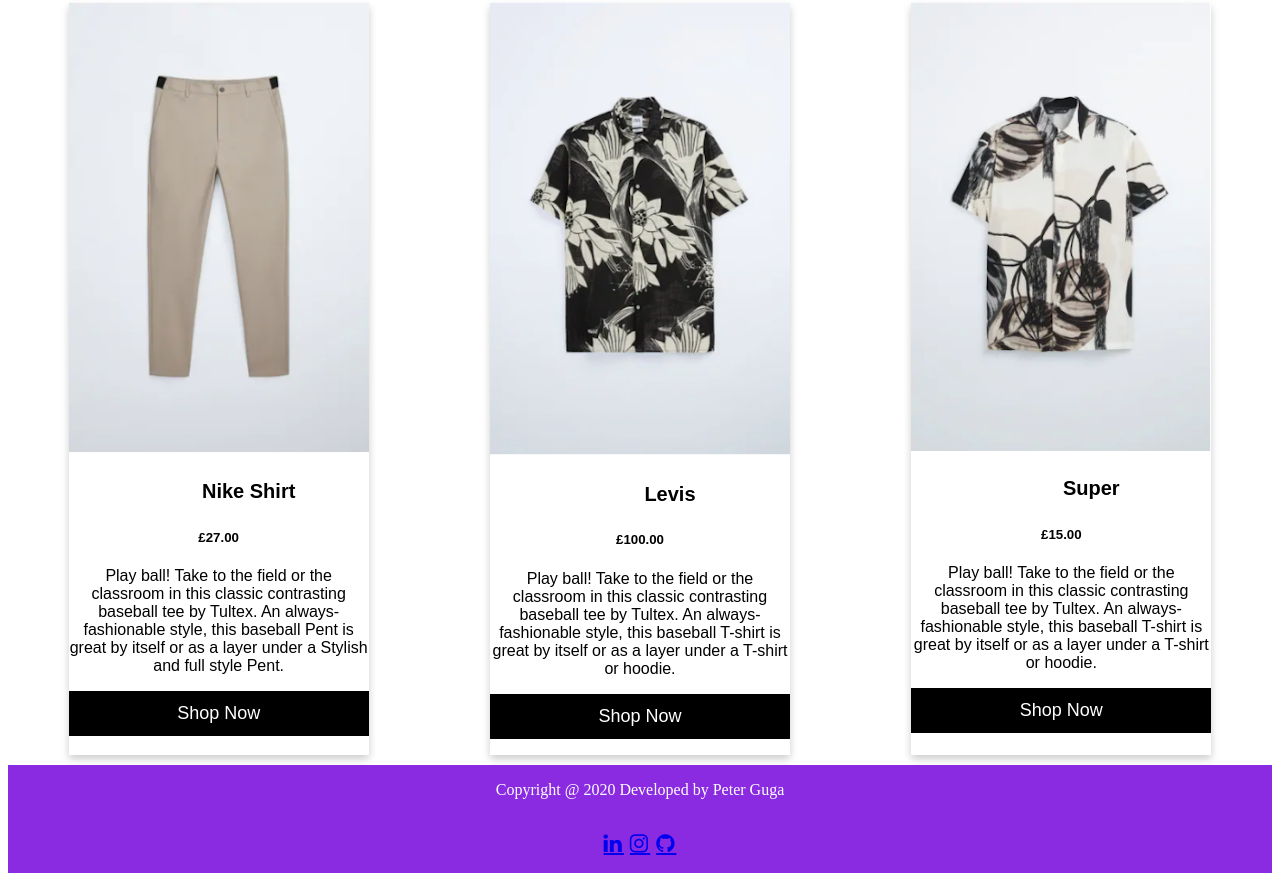
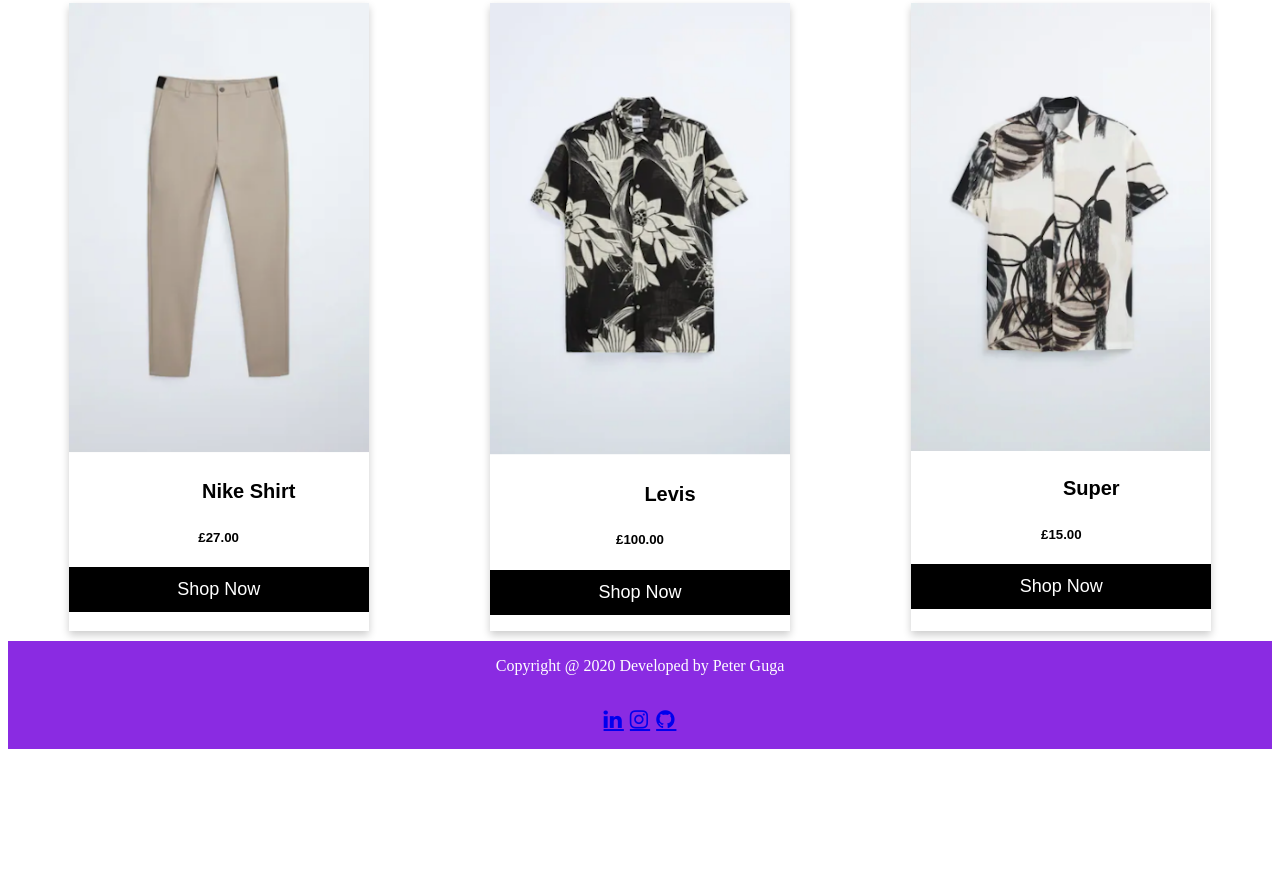
Before and after one commit to p17172258/BusinessWebsite, a plain HTML site: page index.html in a window 1280 px wide. Shown: the part 1449-2330 px from the top of the page. After the commit the page ends 2206 px from the top, so only its background shows below. Drawn offline with Linux system fonts and the light colour scheme.

Commit message:
Update index.html

```diff
--- a/index.html
+++ b/index.html
@@ -75,26 +75,18 @@
         style="width:100%;">
       <h4> Super </h4>
       <h5 >£15.00</h5>
-      <p>Play ball! Take to the field or the classroom in this classic contrasting
-         baseball tee by Tultex. An always-fashionable style, this baseball T-shirt is
-        great by itself or as a layer under a T-shirt or hoodie.</p>
       <p><button >Shop Now</button></p>
     </div>
     <div class="card items">
       <img class="zoom" src="images/Shoes/g1.png" alt=" Nike Dunk" style="width:100%">
       <h4> Levis</h4>
       <h5 >£100.00</h5>
-      <p>Play ball! Take to the field or the classroom in this classic contrasting baseball tee by Tultex. An always-fashionable style, this baseball
-         T-shirt is great by itself or as a layer under a T-shirt or hoodie.
-        </p>
       <p><button >Shop Now</button></p>
     </div>
     <div class="card items">
       <img class="zoom" src="images/Shoes/p1.png" alt="Nike CR7" style="width:100%">
       <h4>Nike Shirt</h4>
-      <h5 >£27.00</h5>        <p>Play ball! Take to the field or the classroom in this classic contrasting baseball tee by Tultex. An always-fashionable style, this baseball
-        Pent is great by itself or as a layer under a Stylish and full style Pent.
-        </p>
+      <h5 >£27.00</h5>
       <p><button >Shop Now</button></p>
     </div>
 
```
